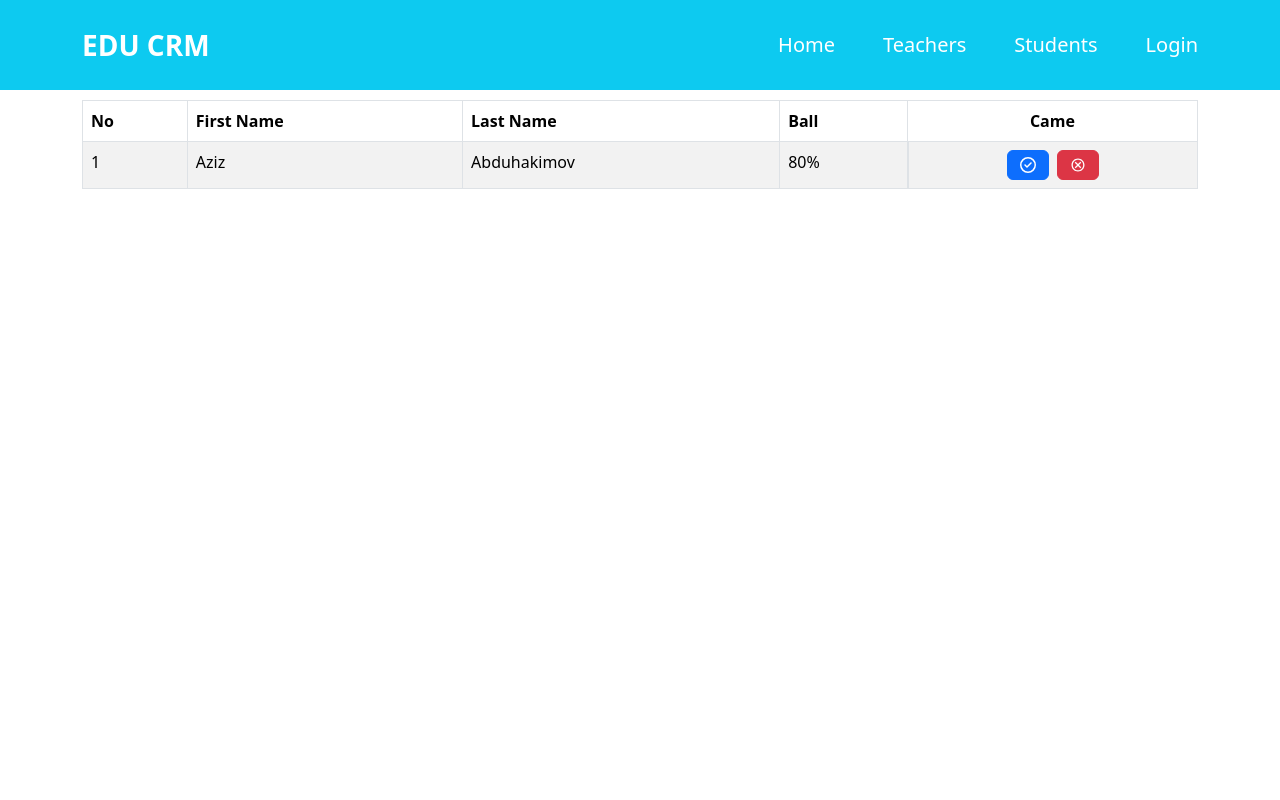
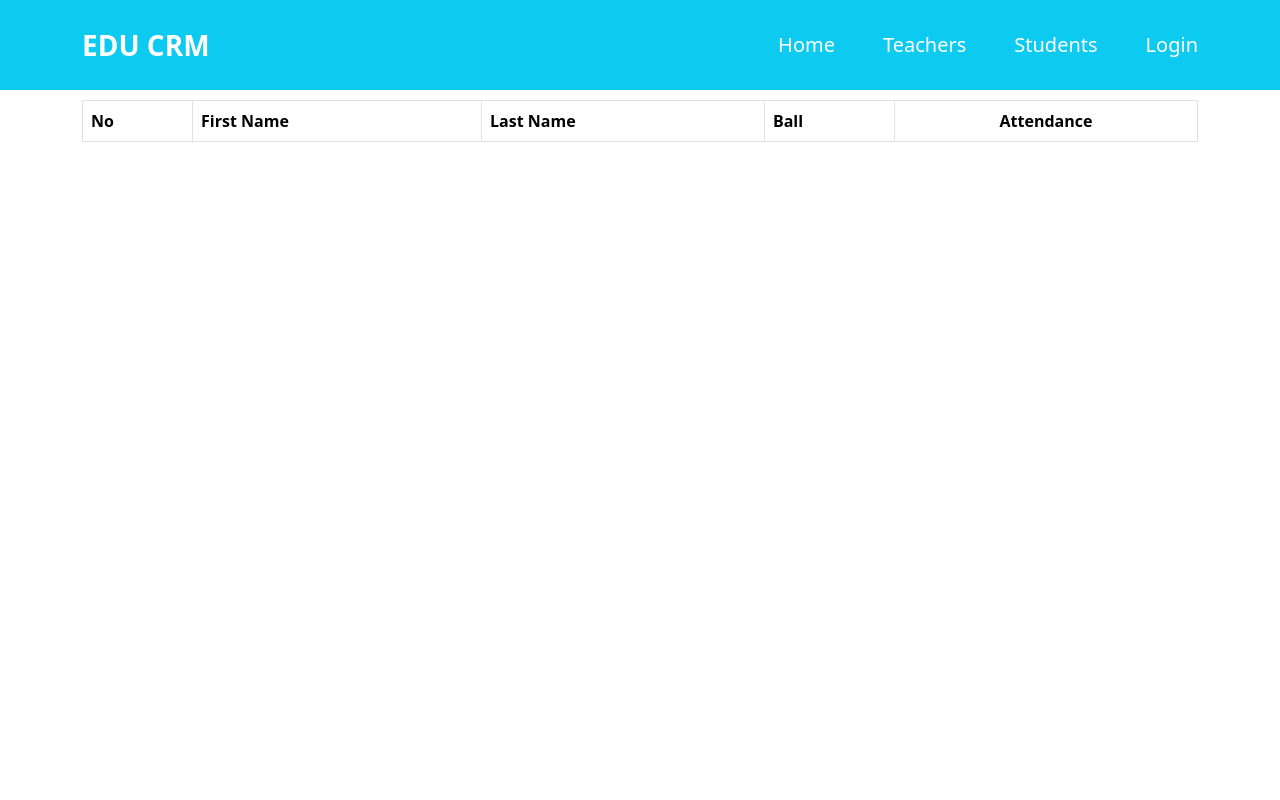
Before and after one commit to byaznavur/EDU-CRM, a React (Vite) app: page / in a window 1280 px wide. Shown: the top 800 px of the page. Built offline with nearby package versions, Linux system fonts and the light colour scheme.

Commit message:
add new section

```diff
--- a/src/pages/HomePage.jsx
+++ b/src/pages/HomePage.jsx
@@ -1,35 +1,87 @@
+import { useState } from "react";
 import { Table } from "react-bootstrap";
 import { FaRegCircleCheck } from "react-icons/fa6";
 import { IoMdCloseCircleOutline } from "react-icons/io";
 
 const HomePage = () => {
+  const [students, setStudents] = useState(() => {
+    const savedData = localStorage.getItem("students");
+    return savedData ? JSON.parse(savedData) : [];
+  });
+
+  // Ma'lumotlarni LocalStorage'ga saqlash funksiyasi
+  const updateLocalStorage = (data) => {
+    localStorage.setItem("students", JSON.stringify(data));
+  };
+
+  // Ballni qo'shish funksiyasi
+  const handleBallChange = (index, value) => {
+    const updatedStudents = [...students];
+    updatedStudents[index].ball = value;
+    setStudents(updatedStudents);
+    updateLocalStorage(updatedStudents);
+  };
+
+  // Yoqlama holatini yangilash funksiyasi
+  const toggleAttendance = (index, attended) => {
+    const updatedStudents = [...students];
+    updatedStudents[index].attended = attended;
+    setStudents(updatedStudents);
+    updateLocalStorage(updatedStudents);
+  };
+
   return (
     <div className="container">
-      <Table striped bordered hover>
+      <Table striped bordered hover className="mt-4">
         <thead>
           <tr>
             <th>No</th>
             <th>First Name</th>
             <th>Last Name</th>
             <th>Ball</th>
-            <th className="text-center">Came</th>
+            <th className="text-center">Attendance</th>
           </tr>
         </thead>
         <tbody>
-          <tr>
-            <td>1</td>
-            <td>Aziz</td>
-            <td>Abduhakimov</td>
-            <td>80%</td>
+          {students.map((student, i) => (
+            <tr key={i}>
+              <td>{i + 1}</td>
+              <td>{student.firstName}</td>
+              <td>{student.lastName}</td>
+              <td>
+                {student.ball !== undefined ? (
+                  <span className="fw-bold">{student.ball}%</span>
+                ) : (
+                  <input
+                    type="number"
+                    min="0"
+                    max="100"
+                    placeholder="Ball kiriting"
+                    onBlur={(e) => handleBallChange(i, e.target.value)}
+                    className="form-control"
+                  />
+                )}
+              </td>
               <td className="d-flex gap-2 justify-content-center">
-              <button className="btn d-flex align-items-center justify-content-center btn-primary">
+                <button
+                  className={`btn ${
+                    student.attended ? "btn-success" : "btn-outline-success"
+                  }`}
+                  onClick={() => toggleAttendance(i, true)}
+                >
                   <FaRegCircleCheck />
                 </button>
-              <button className="btn d-flex align-items-center justify-content-center btn-danger">
+                <button
+                  className={`btn ${
+                    !student.attended ? "btn-danger" : "btn-outline-danger"
+                  }`}
+                  onClick={() => toggleAttendance(i, false)}
+                >
                   <IoMdCloseCircleOutline />
                 </button>
               </td>
             </tr>
+          ))}
         </tbody>
       </Table>
     </div>
```
Lines whose indentation alone changed are shown as unchanged.
